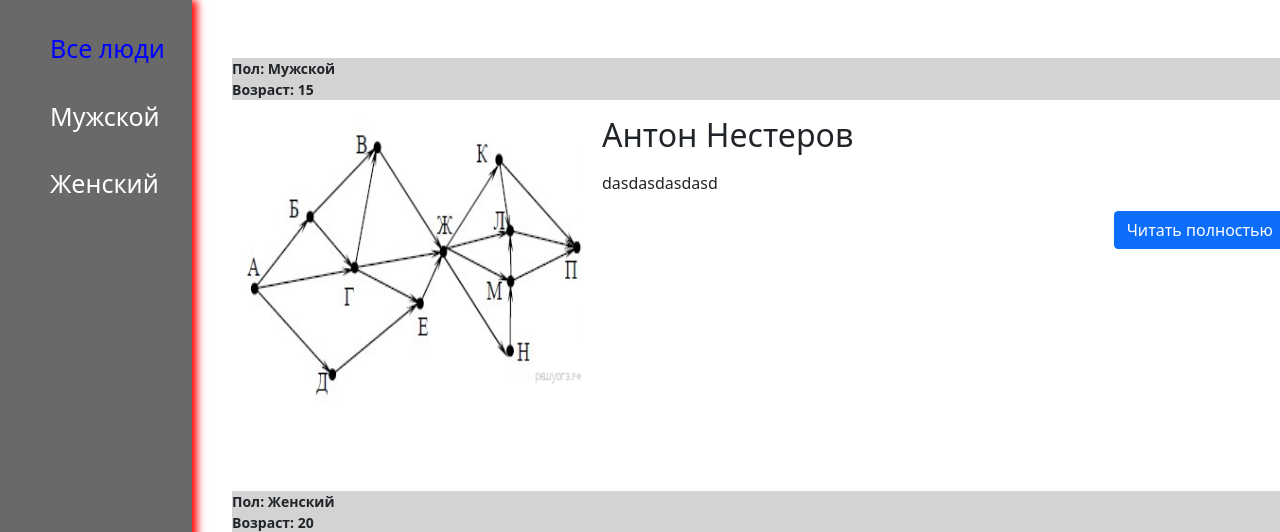
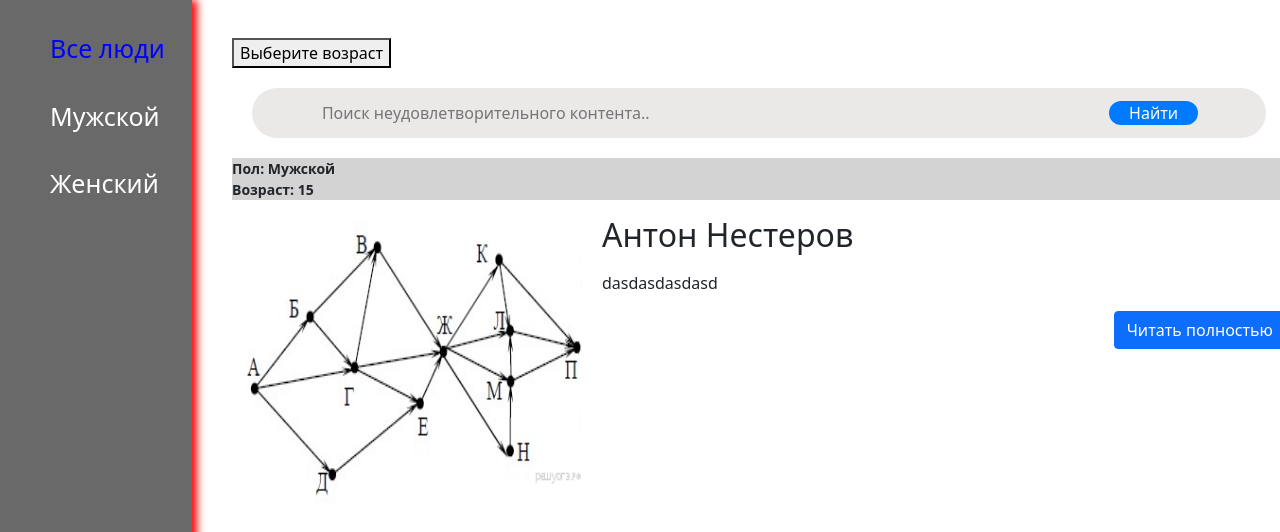
Before and after one commit to GGlitcherr24/summerPractice, a Django app: page /main/ in a window 1280 px wide. Shown: the part 50-582 px from the top of the page. Run offline with Django 4.2, Linux system fonts and the light colour scheme; a user stored in the database is signed in; data comes from the database, SQL or seed files in the repository; both versions use the stored data as it was after the commit.

Commit message:
Добавлены разные права доступа, их функции, поиск, фильтр по возрасту и т.д.

```diff
--- /dev/null
+++ b/help.txt
@@ -0,0 +1,2 @@
+Модер: username: moderator, password: moderGG123
+Админ: username: administrator, password: superAdmin123
--- a/project/main/admin.py
+++ b/project/main/admin.py
@@ -2,7 +2,7 @@ from django.contrib import admin
 from .models import *
 from django.contrib.auth.models import User
 
-
+#Класс для отображения бд людей в админке
 class PersonAdmin(admin.ModelAdmin):
     p = User.objects.all()
     list_display = ('id', 'first_name', 'last_name', 'photo', 'is_published')
@@ -11,7 +11,7 @@ class PersonAdmin(admin.ModelAdmin):
     list_filter = ('is_published',)
     prepopulated_fields = {"slug": ("first_name", "last_name")}
 
-
+#Класс для отображения бд пола в админке
 class GenderAdmin(admin.ModelAdmin):
     list_display = ('id', 'gender')
     list_display_links = ('id', 'gender')
--- a/project/main/models.py
+++ b/project/main/models.py
@@ -3,6 +3,7 @@ from django.urls import reverse
 from django.contrib.auth.base_user import AbstractBaseUser
 
 
+# Создания базы данных пользователей
 class Person(models.Model):
     first_name = models.CharField(max_length=30, verbose_name="Имя")
     slug = models.SlugField(max_length=255, unique=True, db_index=True, verbose_name="URL")
@@ -26,7 +27,7 @@ class Person(models.Model):
     class Meta:
         ordering = ['-id']
 
-
+# Создания базы данных пола и связи ее с таблицей пользователя
 class Gender(models.Model):
     gender = models.CharField(max_length=10, db_index=True)
     slug = models.SlugField(max_length=255, unique=True, db_index=True, verbose_name="URL")
--- a/project/main/static/main/css/stylesmain.css
+++ b/project/main/static/main/css/stylesmain.css
@@ -91,9 +91,7 @@ html, body {margin: 0; height: 100%; overflow: auto}
     min-height:400px;
     margin: 20px 0 0 0;
 }
-.selected{
-    color: blue;
-}
+
 .article-panel{
     background-color: lightgrey;
     font-size: 14px;
@@ -156,3 +154,70 @@ u{
     text-decoration: none;
     color: blue;
 }
+dropdown {
+      position: relative;
+      display: inline-block;
+}
+
+.dropdown-content {
+  display: none;
+  position: absolute;
+  background-color: #f9f9f9;
+  min-width: 120px;
+  box-shadow: 0 8px 16px 0 rgba(0,0,0,0.2);
+  z-index: 1;
+}
+
+.dropdown-content a {
+  color: black;
+  padding: 12px 16px;
+  text-decoration: none;
+  display: block;
+}
+
+.dropdown-content a:hover {
+  background-color: #f1f1f1;
+}
+
+.dropdown:hover .dropdown-content {
+  display: block;
+}
+.selected{
+    color: blue;
+}
+.selected-age {
+    color: red !important;
+}
+.search-bar {
+  display: flex;
+  align-items: center;
+  justify-content: center;
+  height: 50px;
+  background-color: #ebe8e8;
+  border-radius: 25px;
+  border-color: black;
+  padding: 0 20px;
+  margin: 20px 20px;
+}
+
+.search-input {
+  width: 80%;
+  height: 100%;
+  border:none;
+  outline: none;
+  background-color: #ebe8e8;
+}
+
+.search-button {
+  background-color: #007bff;
+  color: white;
+  border: none;
+  border-radius: 25px;
+  padding: 0 20px;
+  margin-left: 10px;
+  cursor: pointer;
+}
+
+.search-button:hover {
+  background-color: #0056b3;
+}
--- a/project/main/templates/main/main.html
+++ b/project/main/templates/main/main.html
@@ -65,6 +65,45 @@
 {% block content %}
     <div class = "main-content">
          <ul class = "ul-content">
+             <div class="dropdown">
+                  <button class="dropbtn">Выберите возраст</button>
+                  <div class="dropdown-content">
+                      {% if age == 18 %}
+                        <a class="selected-age" href="{{18}}">До 18 лет</a>
+                      {% else %}
+                        <a href="{{18}}">До 18 лет</a>
+                      {% endif %}
+                      {% if age == 25 %}
+                        <a class="selected-age" href="{{25}}">18-25 лет</a>
+                      {% else %}
+                        <a href="{{25}}">18-25 лет</a>
+                      {% endif %}
+                      {% if age == 35 %}
+                        <a class="selected-age" href="{{35}}">26-35 лет</a>
+                      {% else %}
+                        <a href="{{35}}">26-35 лет</a>
+                      {% endif %}
+                      {% if age == 50 %}
+                        <a class="selected-age" href="{{50}}">36-50 лет</a>
+                      {% else %}
+                        <a href="{{50}}">36-50 лет</a>
+                      {% endif %}
+                      {% if age == 51 %}
+                        <a class="selected-age" href="{{51}}">От 50 лет</a>
+                      {% else %}
+                        <a href="{{51}}">От 50 лет</a>
+                      {% endif %}
+                  </div>
+             </div>
+             {% if user.username == 'root' or user.username == 'moderator' %}
+                <form action="{% url 'find_bad_content' %}" method="post">
+                    {% csrf_token %}
+                 <div class="search-bar">
+                    <input type="text" name="search_input" class="search-input" placeholder="Поиск неудовлетворительного контента..">
+                        <button class="search-button">Найти</button>
+                 </div>
+                </form>
+             {% endif %}
             {% for p in posts %}
 
                 <li class= "content-li"> <div class = "article-panel">
--- a/project/main/templates/main/post.html
+++ b/project/main/templates/main/post.html
@@ -77,6 +77,11 @@
         {{post.content|linebreaks}}
           <p> Контакты для связи: <u> {{post.contacts}}</u></p>
         <div class = "clear"></div>
+          {% if user.username == 'root' or user.username == 'moderator' or user.username == 'administrator'%}
+          <a href = "{{post.slug}}">
+              <button type="button" class="btn btn-primary btn-delete"  >Удалить анкету </button>
+          </a>
+          {% endif %}
       </ul>
 
     </div>
--- a/project/main/urls.py
+++ b/project/main/urls.py
@@ -10,9 +10,13 @@ urlpatterns = [
     path('login/', LoginUser.as_view(), name='login'),
     path('logout/', Logout_User, name='logout'),
     path('gender/<int:gender_id>/', show_gender, name='gender'),
+    path('main/<int:age>', show_age, name='show_age'),
+    path('gender/<int:gender_id>/<int:age>', show_age, name='show_age'),
     path('addpage', addpage, name='addpage'),
     path('my_anket', my_anket, name='my_anket'),
     path('delete_anket', delete_anket, name='delete_anket'),
     path('team', team, name='team'),
-    path('contacts', contacts, name='contacts')
+    path('contacts', contacts, name='contacts'),
+    path('main/search', find_bad_content, name='find_bad_content'),
+    path('post/<slug:post_slug>/<slug:slug_post_one>', admin_delete_account, name='admin_delete_account')
 ]
--- a/project/main/views.py
+++ b/project/main/views.py
@@ -15,6 +15,7 @@ from django.contrib.auth.models import User
 from django.core.paginator import Paginator
 
 
+# Первых заход на сайт, если авторизирован на главную, если нет то на страницу регистрации и никуда больше
 def index(request):
     posts = Person.objects.all()
     if request.user.is_authenticated:
@@ -23,6 +24,7 @@ def index(request):
         return render(request, 'main/index.html')
 
 
+# Переход на главную страницу
 def main(request):
     posts = Person.objects.all()
     gender = Gender.objects.all()
@@ -42,6 +44,7 @@ def main(request):
     return render(request, 'main/main.html', context=context)
 
 
+# Ошибка при неправильной ссылке
 def pageNotFound(request, exception):
     return HttpResponseNotFound('<h1> Страница не найдена </h1>')
 
@@ -49,6 +52,7 @@ def pageNotFound(request, exception):
 # def show_post(request, post_id):
 #    return
 
+# Переход на страницу регистрации
 class RegisterUser(CreateView):
     form_class = RegisterUserForm
     template_name = 'main/register.html'
@@ -65,6 +69,7 @@ class RegisterUser(CreateView):
         return redirect('main')
 
 
+# Переход на страницу авторизации
 class LoginUser(LoginView):
     form_class = LoginUserForm
     template_name = 'main/login.html'
@@ -73,11 +78,13 @@ class LoginUser(LoginView):
         return reverse_lazy('main')
 
 
+# Выход из аккаунта
 def Logout_User(request):
     logout(request)
     return redirect('login')
 
 
+# Отображение всех анкет
 def show_post(request, post_slug):
     post = get_object_or_404(Person, slug=post_slug)
     gender = Gender.objects.all()
@@ -91,6 +98,40 @@ def show_post(request, post_slug):
     return render(request, 'main/post.html', context=context)
 
 
+# Фильтр по возрасту
+def show_age(request, age, gender_id=None):
+    age_control = []
+    match age:
+        case 18:
+            age_control = [int(i) for i in range(18)]
+        case 25:
+            age_control = [int(i) for i in range(18, 26)]
+        case 35:
+            age_control = [int(i) for i in range(26, 36)]
+        case 50:
+            age_control = [int(i) for i in range(36, 51)]
+
+    gender = Gender.objects.all()
+    if gender_id is not None:
+        posts = Person.objects.filter(age__in=age_control) & Person.objects.filter(gender_id=gender_id)
+        context = {
+            'posts': posts,
+            'gender': gender,
+            'gender_selected': gender_id,
+            'age': age,
+        }
+    else:
+        posts = Person.objects.filter(age__in=age_control) & Person.objects.filter(age__lte=20)
+        context = {
+            'posts': posts,
+            'gender': gender,
+            'age': age,
+        }
+
+    return render(request, 'main/main.html', context=context)
+
+
+# Фильтр по гендеру
 def show_gender(request, gender_id):
     posts = Person.objects.filter(gender_id=gender_id)
     gender = Gender.objects.all()
@@ -104,12 +145,13 @@ def show_gender(request, gender_id):
     return render(request, 'main/main.html', context=context)
 
 
+# Добавление анкеты
 def addpage(request):
     user = User.objects.all()
     gender = Gender.objects.all()
     for p in user:
         is_have_anket = Person.objects.filter(slug_post_one=p.username)
-    if(len(is_have_anket) > 0):
+    if (len(is_have_anket) > 0):
         context = {
             'gender': gender,
             'is_have_anket': True
@@ -133,6 +175,7 @@ def addpage(request):
         return render(request, 'main/addpage.html', context=context)
 
 
+# Просмотр своей анекты
 def my_anket(request):
     print(User.username)
     posts = Person.objects.all()
@@ -144,18 +187,60 @@ def my_anket(request):
     }
     return render(request, 'main/my_anket.html', context=context)
 
+
+# Удаление анкеты
 def delete_anket(request):
     user = User.objects.all()
     for p in user:
         posts = Person.objects.filter(slug_post_one=p.username)
-    if(len(posts)>0):
+    if (len(posts) > 0):
         posts.delete()
     else:
         print("нету записей")
     return main(request)
 
+
+# Переход на страницу информации о команде
 def team(request):
+    print("ЗАХОД")
     return render(request, 'main/team.html')
 
+
+# Переход на страницу информации о контактах разработчиков
 def contacts(request):
-    return render(request,'main/contacts.html')
+    return render(request, 'main/contacts.html')
+
+
+def find_bad_content(request):
+    if request.method == 'POST':
+        search = request.POST.get('search_input')
+        person = Person.objects.all()
+        for p in person:
+            posts = Person.objects.filter(content__icontains=search)
+        gender = Gender.objects.all()
+        context = {
+            'posts': posts,
+            'gender': gender,
+        }
+
+    return render(request, 'main/main.html', context=context)
+
+def admin_delete_account(request, post_slug, slug_post_one):
+    try:
+        anket = Person.objects.get(slug_post_one=slug_post_one)
+        user = User.objects.get(username=slug_post_one)
+        anket.delete()
+        user.delete()
+    except User.DoesNotExist:
+        print("Пользователь не найден")
+
+    posts = Person.objects.all()
+    gender = Gender.objects.all()
+
+    context = {
+        'posts': posts,
+        'gender': gender,
+        'gender_selected': 0,
+        # 'page_obj': page_obj,
+    }
+    return render(request, 'main/main.html', context=context)
```
Also changed, not shown: project/main/forms.py (+12 -2 lines), project/db.sqlite3, project/main/static/main/css/styles.css (line endings or trailing spaces), project/media/photos/2024/05/05/aye5.png (added).
